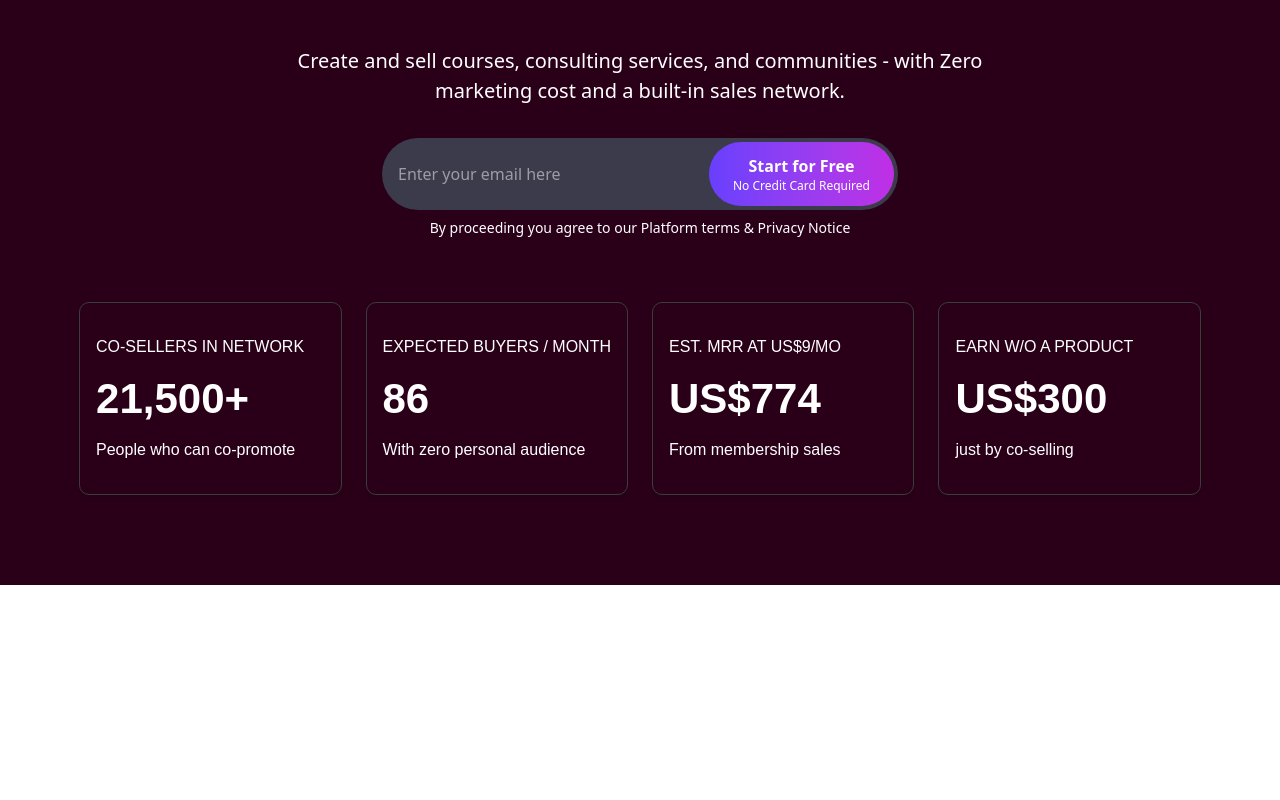
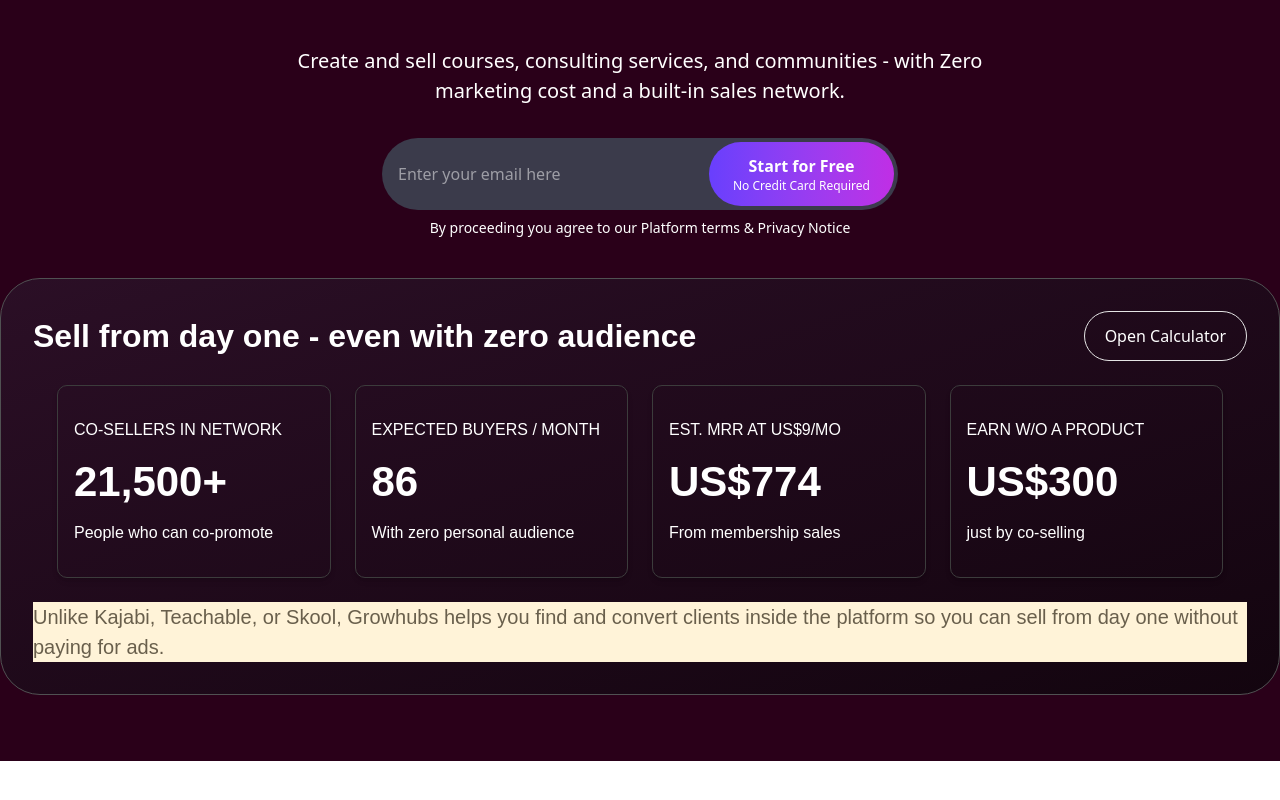
Before and after one commit to tanvirbadsha/wiztechh_bd, a React (Vite) app: page / in a window 1280 px wide. Shown: the part 1432-2232 px from the top of the page. Before the commit the page ends 2060 px from the top, so only its background shows below. Built offline with nearby package versions, Linux system fonts and the light colour scheme.

Commit message:
added more contents on sellStats component. this is a checkpoint before i install a package for auto scrolling effect

```diff
--- a/src/components/main_layout/SellStats.jsx
+++ b/src/components/main_layout/SellStats.jsx
@@ -20,10 +20,30 @@ const stats = [
 ];
 export default function SellStats() {
   return (
-    <div className="grid grid-cols-1 md:grid-cols-2 lg:grid-cols-4 gap-6 p-6">
-      {stats.map((stat, index) => (
-        <SingleStatSell key={index} title={stat.title} value={stat.value} des={stat.des} />
-      ))}
+    <div className="border border-[#505152] rounded-[40px] bg-linear-to-br from-[#2b0f26] to-[rgb(19,5,15)] p-8">
+      <div className="flex justify-between items-center">
+        <h1 className="font-blauerNue text-[32px] font-semibold">
+          Sell from day one - even with zero audience
+        </h1>
+        <button className="border rounded-theme px-5 py-3">
+          Open Calculator
+        </button>
+      </div>
+      <div className="grid grid-cols-1 md:grid-cols-2 lg:grid-cols-4 gap-6 p-6">
+        {stats.map((stat, index) => (
+          <SingleStatSell
+            key={index}
+            title={stat.title}
+            value={stat.value}
+            des={stat.des}
+          />
+        ))}
+      </div>
+      <p className="font-silika text-[20px] font-medium  bg-[#FFF3D8] text-[#695F4C]">
+        Unlike Kajabi, Teachable, or Skool, Growhubs helps you find and convert
+        clients inside the platform so you can sell from day one without paying
+        for ads.
+      </p>
     </div>
   );
 }
```
